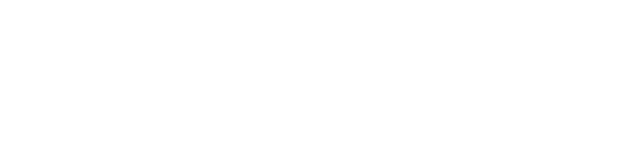
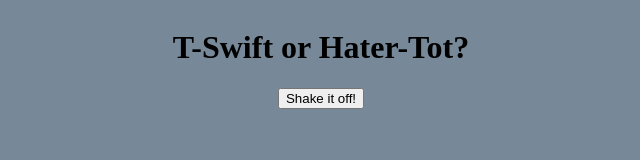
Before and after one commit to Bpost129/shake-it-off-x2, a plain HTML site: page index.html in a window 1280 px wide. Shown: the whole page, without its empty margins (319-959 px from the left). Drawn offline with Linux system fonts and the light colour scheme.

Commit message:
link js and css, change bg color and display to flex, insert title and button to html

```diff
--- a/css/style.css
+++ b/css/style.css
@@ -0,0 +1,6 @@
+body {
+  background-color: lightslategray;
+  display: flex;
+  flex-direction: column;
+  align-items: center;
+}
--- a/index.html
+++ b/index.html
@@ -3,9 +3,13 @@
 <head>
   <meta charset="UTF-8">
   <meta name="viewport" content="width=device-width, initial-scale=1.0">
+  <script defer src="./js/app.js"></script>
+  <link rel="stylesheet" href="./css/style.css">
   <title>Document</title>
 </head>
 <body>
-
+  <h1>T-Swift or Hater-Tot?</h1>
+  <button id="quote-button">Shake it off!</button>
+  <div id="card-container"></div>
 </body>
 </html>
```
